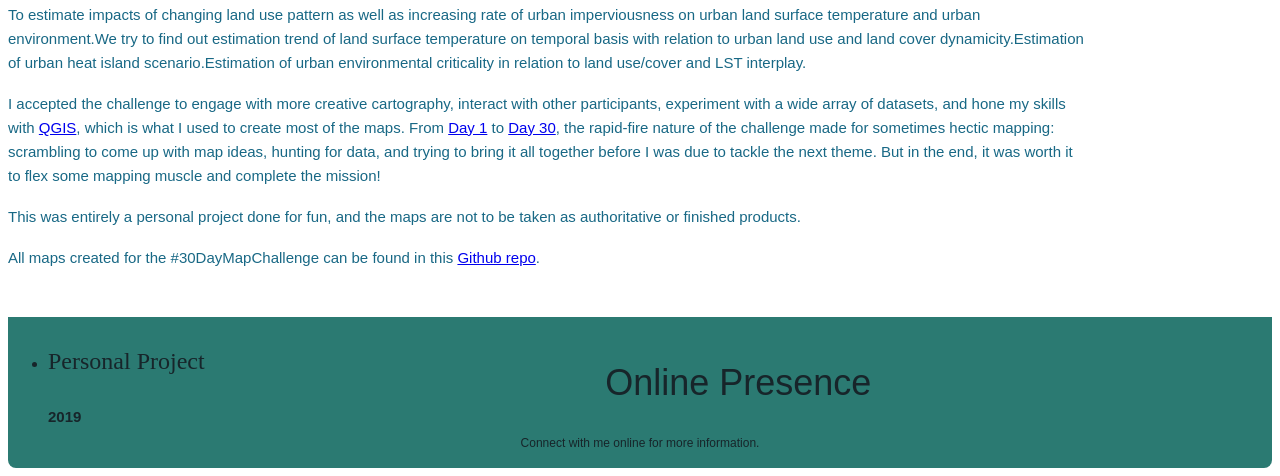
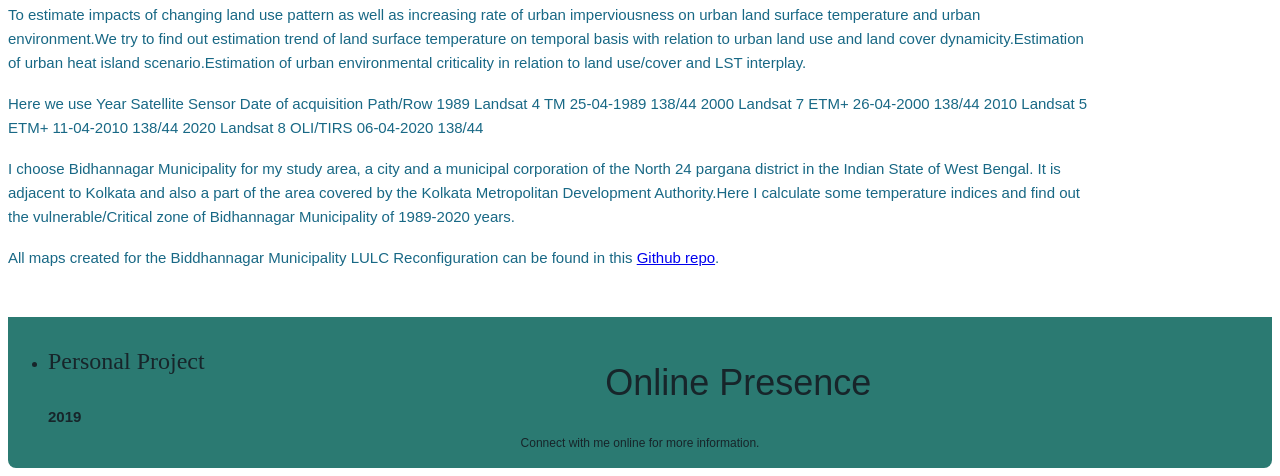
Before and after one commit to Sneha-1410/Portfolio, a plain HTML site: page Dissertation.html in a window 1280 px wide. Shown: the part 1195-1671 px from the top of the page. Drawn offline with nearby package versions, Linux system fonts and the light colour scheme; some icons are missing; files whose address does not match are found by name; a web font is replaced by a local one.

Commit message:
Biddhannagar Municipality work update done

```diff
--- a/Dissertation.html
+++ b/Dissertation.html
@@ -105,21 +105,13 @@
                     <br>
                     <p>To estimate impacts of changing land use pattern as well as increasing rate of urban imperviousness on urban land surface temperature and urban environment.We try to find out estimation trend of land surface temperature on temporal basis with relation to urban land use and land cover dynamicity.Estimation of urban heat island scenario.Estimation of urban environmental criticality in relation to land use/cover and LST interplay.</p>
                     <br>
-                    <p>I accepted the challenge to engage with more creative cartography, interact with other
-                        participants, experiment with a wide array of datasets, and hone my skills with <a
-                            href="https://qgis.org/en/site/" target="_blank">QGIS</a>, which is what I used to create
-                        most of the maps. From <a href="https://twitter.com/TimStOnge/status/1190752827729227782"
-                            target="_blank">Day 1</a> to <a
-                            href="https://twitter.com/TimStOnge/status/1201275141818404866" target="_blank">Day 30</a>,
-                        the rapid-fire nature of the challenge made for sometimes hectic mapping: scrambling to come up
-                        with map ideas, hunting for data, and trying to bring it all together before I was due to tackle
-                        the next theme. But in the end, it was worth it to flex some mapping muscle and complete the
-                        mission!</p>
+                    <p>Here we use
+
+                        Year Satellite Sensor Date of acquisition Path/Row 1989 Landsat 4 TM 25-04-1989 138/44 2000 Landsat 7 ETM+ 26-04-2000 138/44 2010 Landsat 5 ETM+ 11-04-2010 138/44 2020 Landsat 8 OLI/TIRS 06-04-2020 138/44</p>
                     <br>
-                    <p>This was entirely a personal project done for fun, and the maps are not to be taken as
-                        authoritative or finished products.</p>
+                    <p>I choose Bidhannagar Municipality for my study area, a city and a municipal corporation of the North 24 pargana district in the Indian State of West Bengal. It is adjacent to Kolkata and also a part of the area covered by the Kolkata Metropolitan Development Authority.Here I calculate some temperature indices and find out the vulnerable/Critical zone of Bidhannagar Municipality of 1989-2020 years.</p>
                     <br>
-                    <p>All maps created for the #30DayMapChallenge can be found in this <a
+                    <p>All maps created for the Biddhannagar Municipality LULC Reconfiguration can be found in this <a
                             href="https://github.com/Sneha-1410/Biddhannagar_Municipality" target="_blank">Github
                             repo</a>.</p>
                     <br>
```
